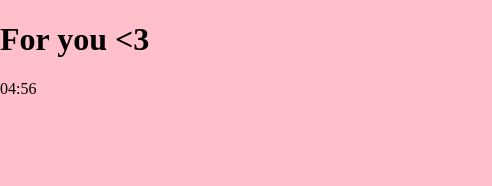
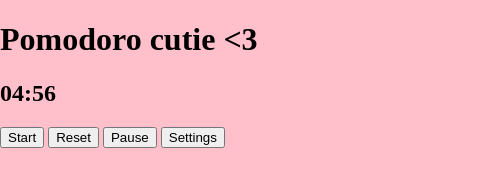
Before and after one commit to riada-zotiny/app_pomodoro, an Electron app: page index.html in a window 492 px wide. Shown: the top 186 px of the page. Drawn offline with Linux system fonts and the light colour scheme.

Commit message:
working on index.html file where I'm trying to figure out how can i dispose my settings

```diff
--- a/index.html
+++ b/index.html
@@ -8,8 +8,13 @@
 
   <body>
     <div class="pomodoro">
-       <h1>For you &lt;3</h1>
-      <div id="timer">100</div>
+       <h1>Pomodoro cutie &lt;3</h1>
+       <h2><div id="timer">100</div></h2>
+       <button id="start">Start</button>
+       <button id="reset">Reset</button>
+       <button id="pause">Pause</button>
+       <button id="settings">Settings</button>
+
     </div>
     <script src="script.js"></script>
   </body>
```
